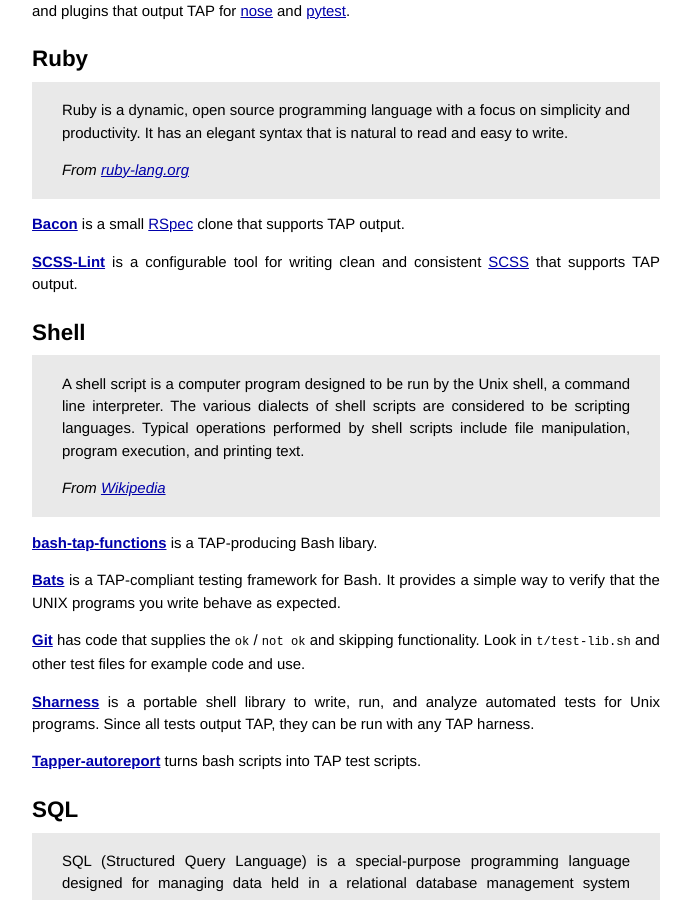
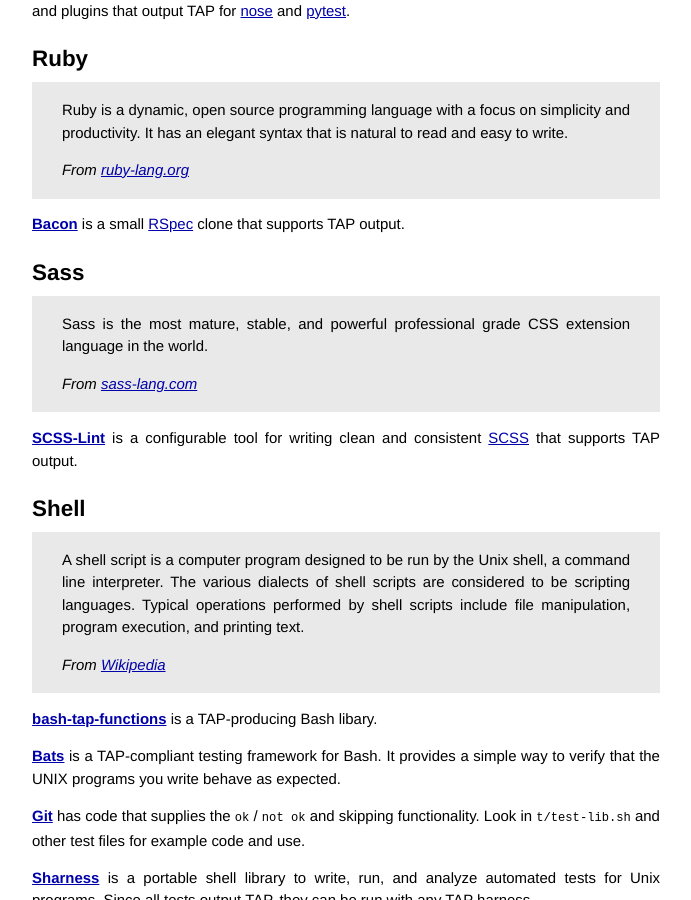
Before and after one commit to TestAnything/testanything.github.io, a Jekyll site: the page built from producers.md, in a window 1280 px wide and 900 px high, scrolled down 6740 px. Shown: the whole window, without its empty margins (294-985 px from the left). Built offline with Jekyll 4.4.1, drawn with Linux system fonts in a browser that asks for light colours; Markdown is read by kramdown in place of the engine named in the settings.

Commit message:
Add a Sass producers section.
Fixes #88

```diff
--- a/producers.md
+++ b/producers.md
@@ -33,6 +33,7 @@
 [Prolog](#prolog),
 [Python](#python),
 [Ruby](#ruby),
+[Sass](#sass),
 [Shell](#shell),
 [SQL](#sql),
 and
@@ -428,6 +429,14 @@
 **[Bacon](http://github.com/chneukirchen/bacon)** is a small
 [RSpec](http://rspec.info/) clone that supports TAP output.
 
+<a id="sass"></a>
+## Sass
+
+> Sass is the most mature, stable, and powerful professional grade CSS
+> extension language in the world.
+>
+> *From [sass-lang.com](http://sass-lang.com/)*
+
 **[SCSS-Lint](https://github.com/brigade/scss-lint)** is a
 configurable tool for writing clean and consistent
 [SCSS](http://sass-lang.com) that supports TAP output.
```
